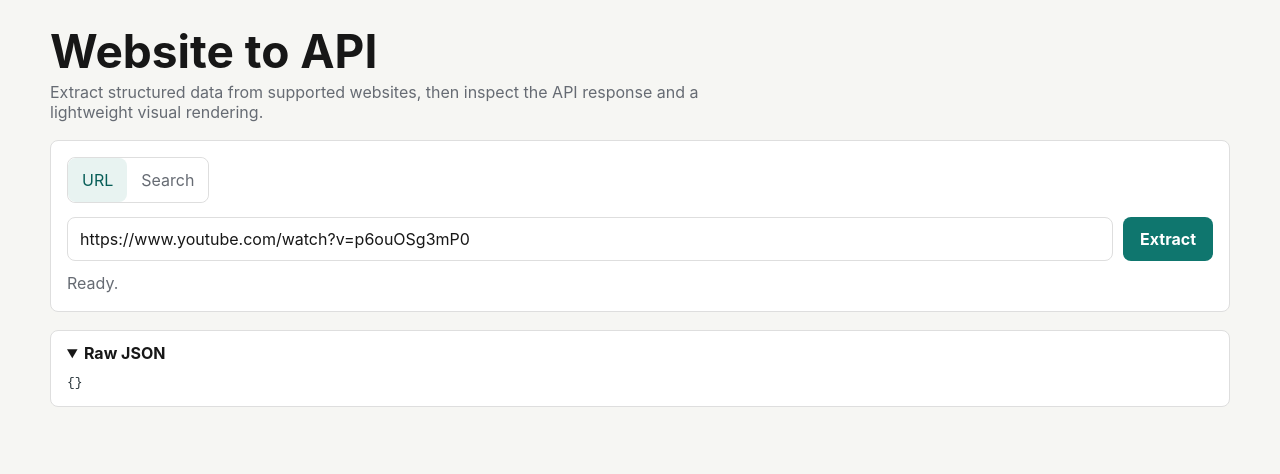
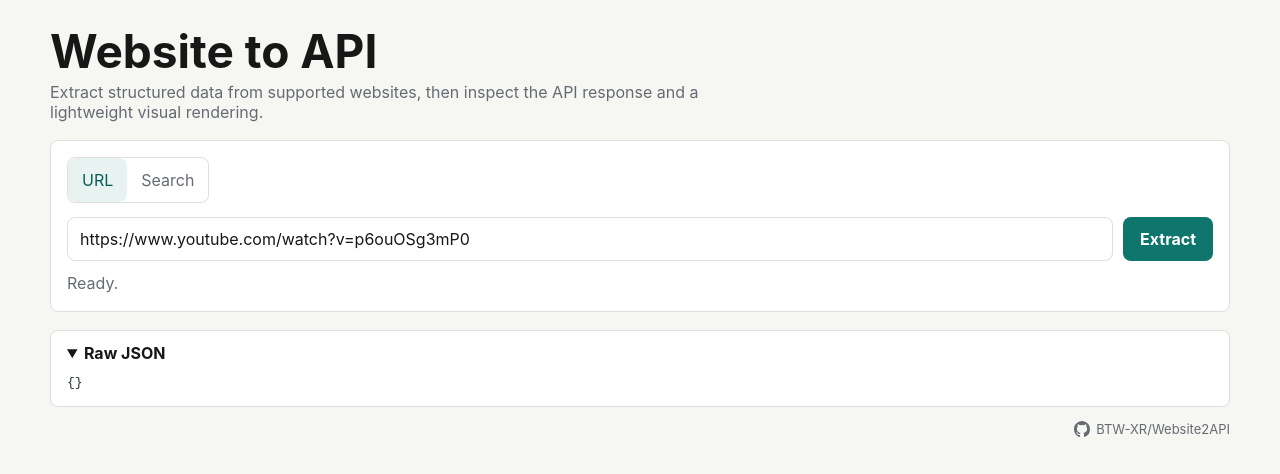
Before and after one commit to BTW-XR/Website2API, a website: page src/web/index.html in a window 1280 px wide. Drawn offline with Linux system fonts and the light colour scheme.

Commit message:
add GitHub source

```diff
--- a/src/web/index.html
+++ b/src/web/index.html
@@ -324,6 +324,33 @@
         font-size: 13px;
       }
 
+      .page-note {
+        display: flex;
+        justify-content: flex-end;
+        margin-top: 14px;
+        color: var(--muted);
+        font-size: 13px;
+      }
+
+      .github-link {
+        display: inline-flex;
+        align-items: center;
+        gap: 6px;
+        color: inherit;
+        text-decoration: none;
+      }
+
+      .github-link:hover {
+        color: var(--ink);
+        text-decoration: underline;
+      }
+
+      .github-link svg {
+        width: 16px;
+        height: 16px;
+        flex: 0 0 auto;
+      }
+
       .hidden {
         display: none;
       }
@@ -405,6 +432,24 @@
         <summary>Raw JSON</summary>
         <pre id="raw">{}</pre>
       </details>
+
+      <footer class="page-note">
+        <a
+          class="github-link"
+          href="https://github.com/BTW-XR/Website2API"
+          target="_blank"
+          rel="noreferrer"
+          aria-label="View Website2API on GitHub"
+        >
+          <svg viewBox="0 0 16 16" aria-hidden="true" focusable="false">
+            <path
+              fill="currentColor"
+              d="M8 0C3.58 0 0 3.67 0 8.2c0 3.62 2.29 6.69 5.47 7.77.4.08.55-.18.55-.4 0-.2-.01-.86-.01-1.56-2.01.38-2.53-.5-2.69-.96-.09-.24-.48-.97-.82-1.16-.28-.16-.68-.55-.01-.56.63-.01 1.08.59 1.23.84.72 1.24 1.87.89 2.33.68.07-.53.28-.89.51-1.09-1.78-.21-3.64-.91-3.64-4.03 0-.89.31-1.62.82-2.19-.08-.21-.36-1.04.08-2.16 0 0 .67-.22 2.2.84A7.4 7.4 0 0 1 8 3.95c.68 0 1.36.09 2 .27 1.53-1.06 2.2-.84 2.2-.84.44 1.12.16 1.95.08 2.16.51.57.82 1.3.82 2.19 0 3.13-1.87 3.82-3.65 4.03.29.26.54.75.54 1.52 0 1.09-.01 1.97-.01 2.24 0 .22.15.48.55.4A8.1 8.1 0 0 0 16 8.2C16 3.67 12.42 0 8 0Z"
+            />
+          </svg>
+          <span>BTW-XR/Website2API</span>
+        </a>
+      </footer>
     </main>
 
     <script>
```
